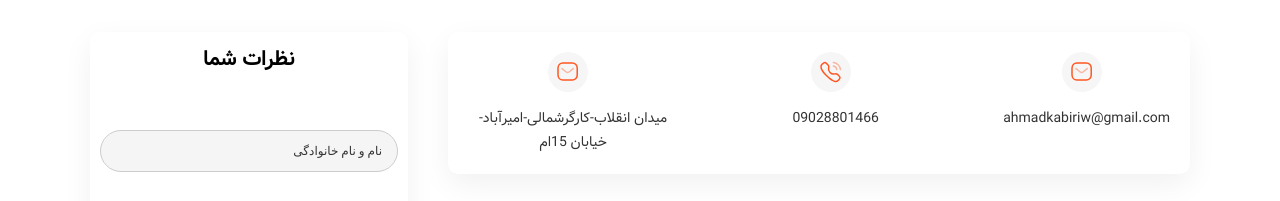
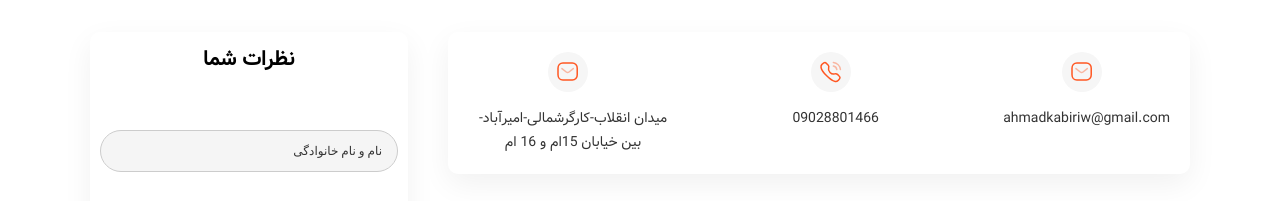
Before and after one commit to ahmadkabiri/tapsi-project, a plain HTML site: page index.html in a window 1280 px wide. Shown: the part 4679-4880 px from the top of the page. Drawn offline with Linux system fonts and the light colour scheme.

Commit message:
address edited

```diff
--- a/index.html
+++ b/index.html
@@ -698,7 +698,7 @@
           </div>
           <div class="icon-holder">
             <span class="icon-holder__label"
-              >میدان انقلاب-کارگرشمالی-امیرآباد-خیابان 15ام</span
+              > میدان انقلاب-کارگرشمالی-امیرآباد-بین خیابان 15ام و 16 ام</span
             >
             <span class="icon-container">
               <svg class="icon icon--small">
```
